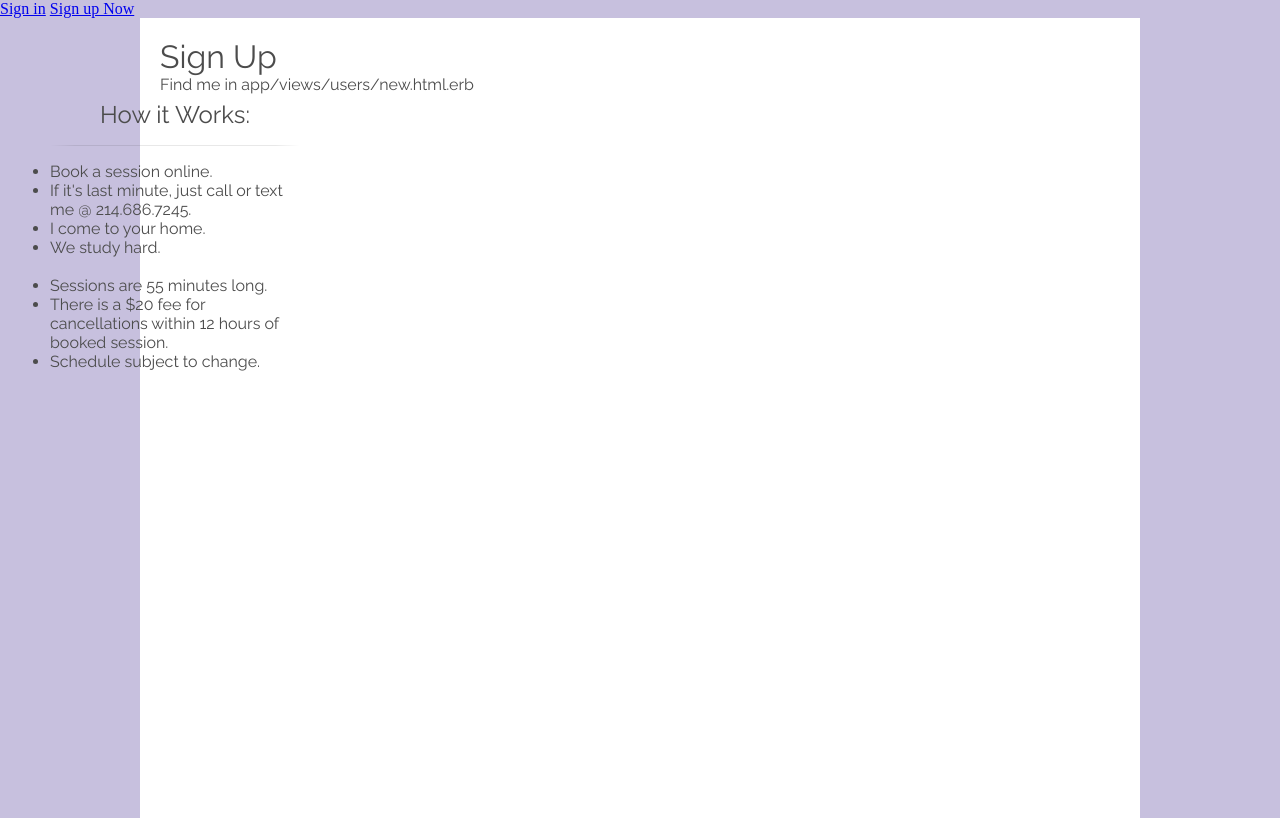
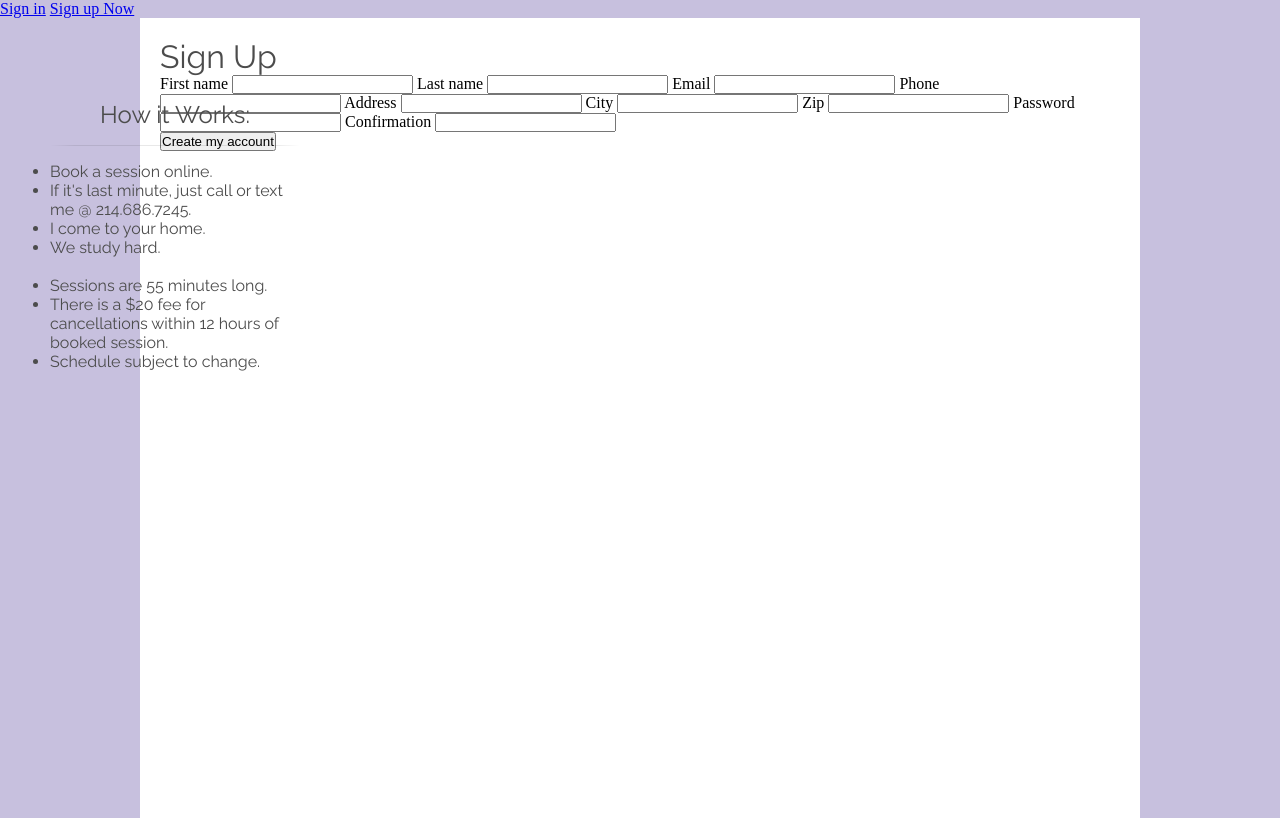
Before and after one commit to mpieces/stephens-tutoring-final, a Rails app: page /signup in a window 1280 px wide. Shown: the part 200-1018 px from the top of the page. Run offline with Rails 7, Linux system fonts and the light colour scheme; style sheets or scripts are compiled from the project's sources; some libraries are stand-ins or nearby versions.

Commit message:
Add signup form, new and create methods in user controller

```diff
--- a/app/assets/stylesheets/application.css
+++ b/app/assets/stylesheets/application.css
@@ -217,3 +217,18 @@ hr {
   margin-right: auto;
 
 }
+
+/*FORM: */
+.new_user {
+  display: block;
+  margin: 0 auto;
+}
+
+/*input, textarea, select, .uneditable-input {
+  border: 1px solid #bbb;
+  width: 100%;
+  padding: 10px;
+  height: auto;
+  margin-bottom: 15px;
+  @include box_sizing;
+}*/
--- a/app/controllers/users_controller.rb
+++ b/app/controllers/users_controller.rb
@@ -1,10 +1,16 @@
 class UsersController < ApplicationController
 
   def new
+    @user = User.new
   end
 
   def create
-    User.create(params[:user_params])
+    @user = User.new(user_params)
+    if @user.save
+      redirect_to @user
+    else
+      render 'new'
+    end
   end
 
   def show
--- a/app/views/users/new.html.erb
+++ b/app/views/users/new.html.erb
@@ -1,2 +1,35 @@
 <h1>Sign Up</h1>
-<p>Find me in app/views/users/new.html.erb</p>
+
+
+<div class="signup_form">
+  <%= form_for(@user) do |f| %>
+    <%= f.label :first_name %>
+    <%= f.text_field :first_name %>
+
+    <%= f.label :last_name %>
+    <%= f.text_field :last_name %>
+
+    <%= f.label :email %>
+    <%= f.email_field :email %>
+
+    <%= f.label :phone %>
+    <%= f.phone_field :phone %>
+
+    <%= f.label :address %>
+    <%= f.text_field :address %>
+
+    <%= f.label :city %>
+    <%= f.text_field :city %>
+
+    <%= f.label :zip %>
+    <%= f.text_field :zip %>
+
+    <%= f.label :password %>
+    <%= f.password_field :password %>
+
+    <%= f.label :password_confirmation, "Confirmation" %>
+    <%= f.password_field :password_confirmation %>
+    <br>
+    <%= f.submit "Create my account", class: "button" %>
+  <% end %>
+</div>
```
